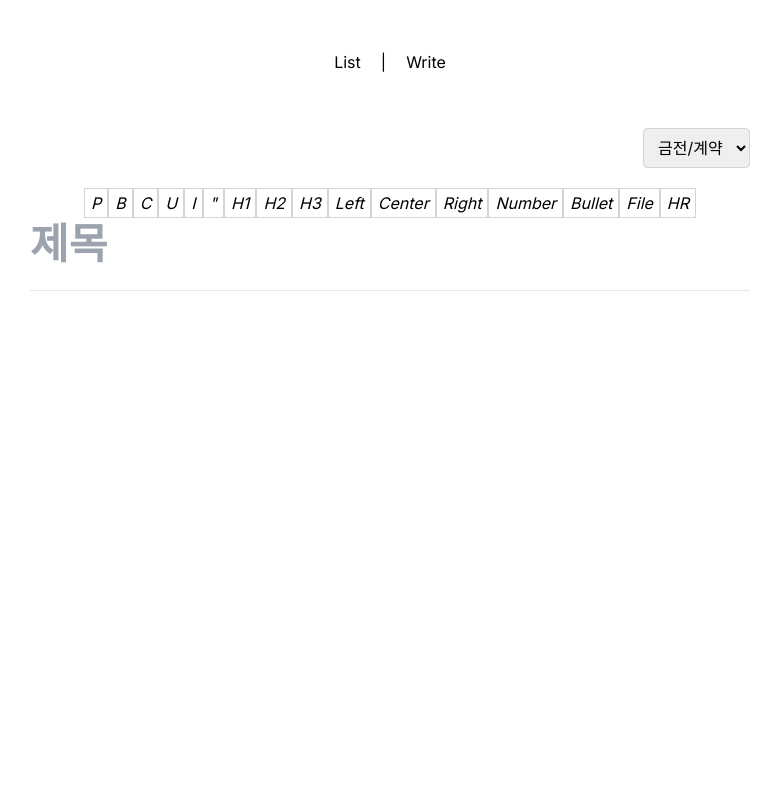
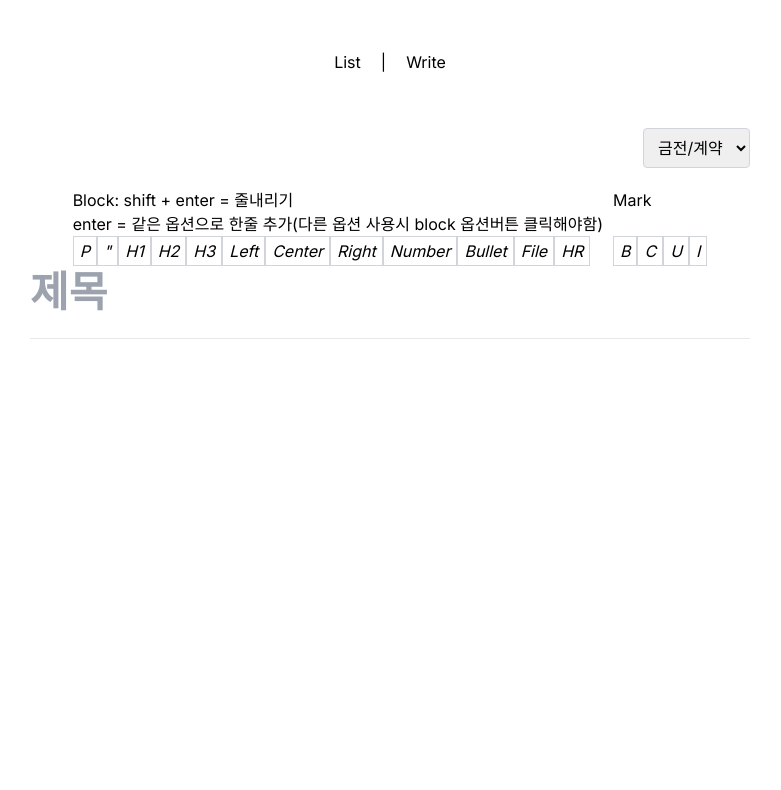
Before and after one commit to KingJaeYeon/mind-shape, a Next.js app: page /write in a window 1280 px wide. Shown: the top 790 px of the page, without its empty margins (250-1031 px from the left). Built offline with nearby package versions, Linux system fonts and the light colour scheme.

Commit message:
title category localstorage Add

```diff
--- a/src/components/editor/title.tsx
+++ b/src/components/editor/title.tsx
@@ -1,5 +1,5 @@
 "use client";
-import React from "react";
+import React, { useEffect } from "react";
 import { Transforms } from "slate";
 import { ReactEditor, useSlateStatic } from "slate-react";
 import { cn } from "@/utils/twmarge";
@@ -16,6 +16,7 @@ export const Title = () => {
         textareaRef.current.scrollHeight + `px`;
     }
     setTitle(e.target.value);
+    localStorage.setItem("title", e.target.value);
     console.log(title);
   };
   const handleKeyDown = (event: any) => {
@@ -29,6 +30,10 @@ export const Title = () => {
     }
   };
 
+  useEffect(() => {
+    const storedContent = localStorage.getItem("title");
+    setTitle(!!storedContent ? storedContent : "");
+  }, []);
   return (
     <div className={`w-full`}>
       <textarea
--- a/src/components/editor/toolbar.tsx
+++ b/src/components/editor/toolbar.tsx
@@ -32,7 +32,16 @@ export const Toolbar = ({ show }: { show: boolean }) => {
   if (!show) return null;
 
   return (
-    <div className={`flex flex-wrap`}>
+    <div className={`flex flex-wrap gap-[10px]`}>
+      <div className={"flex flex-col"}>
+        <div className={"flex flex-col"}>
+          <p>Block: shift + enter = 줄내리기 </p>
+          <p>
+            enter = 같은 옵션으로 한줄 추가(다른 옵션 사용시 block 옵션버튼
+            클릭해야함)
+          </p>
+        </div>
+        <div className={"flex"}>
           <Button
             title={`ctrl+b`}
             onclickHandler={() => {
@@ -41,39 +50,6 @@ export const Toolbar = ({ show }: { show: boolean }) => {
             className={`flex border border-gray-300 px-1.5 py-0.5 italic`}
           >
             P
-      </Button>
-      <Button
-        title={`ctrl+b`}
-        onclickHandler={() => {
-          MarkEditor.toggleMark(editor, MARK_BOLD);
-        }}
-        className={`flex border border-gray-300 px-1.5 py-0.5 italic`}
-      >
-        B
-      </Button>
-      <Button
-        onclickHandler={() => {
-          MarkEditor.toggleMark(editor, MARK_CODE);
-        }}
-        className={`flex border border-gray-300 px-1.5 py-0.5 italic`}
-      >
-        C
-      </Button>
-      <Button
-        onclickHandler={() => {
-          MarkEditor.toggleMark(editor, MARK_UNDERLINE);
-        }}
-        className={`flex border border-gray-300 px-1.5 py-0.5 italic`}
-      >
-        U
-      </Button>
-      <Button
-        onclickHandler={() => {
-          MarkEditor.toggleMark(editor, MARK_ITALIC);
-        }}
-        className={`flex border border-gray-300 px-1.5 py-0.5 italic`}
-      >
-        I
           </Button>
           <Button
             title={`ctrl+b`}
@@ -158,5 +134,45 @@ export const Toolbar = ({ show }: { show: boolean }) => {
             HR
           </Button>
         </div>
+      </div>
+      <div className={"flex flex-col justify-between"}>
+        <p>Mark</p>
+        <div className={"flex"}>
+          <Button
+            title={`ctrl+b`}
+            onclickHandler={() => {
+              MarkEditor.toggleMark(editor, MARK_BOLD);
+            }}
+            className={`flex border border-gray-300 px-1.5 py-0.5 italic`}
+          >
+            B
+          </Button>
+          <Button
+            onclickHandler={() => {
+              MarkEditor.toggleMark(editor, MARK_CODE);
+            }}
+            className={`flex border border-gray-300 px-1.5 py-0.5 italic`}
+          >
+            C
+          </Button>
+          <Button
+            onclickHandler={() => {
+              MarkEditor.toggleMark(editor, MARK_UNDERLINE);
+            }}
+            className={`flex border border-gray-300 px-1.5 py-0.5 italic`}
+          >
+            U
+          </Button>
+          <Button
+            onclickHandler={() => {
+              MarkEditor.toggleMark(editor, MARK_ITALIC);
+            }}
+            className={`flex border border-gray-300 px-1.5 py-0.5 italic`}
+          >
+            I
+          </Button>
+        </div>
+      </div>
+    </div>
   );
 };
--- a/src/components/testfoler/category.tsx
+++ b/src/components/testfoler/category.tsx
@@ -1,5 +1,5 @@
 "use client";
-import React from "react";
+import React, { useEffect } from "react";
 import { useEditorStore } from "@/store/editorStore";
 const categories = [
   "금전/계약",
@@ -15,11 +15,18 @@ const categories = [
 ];
 export default function Category() {
   const { category, setCategory } = useEditorStore((state) => state);
+  useEffect(() => {
+    const storedContent = localStorage.getItem("category");
+    setCategory(!!storedContent ? storedContent : "");
+  }, []);
   return (
     <div className={"mb-[20px] flex w-full max-w-[45rem] justify-end"}>
       <select
         value={category}
-        onChange={(e) => setCategory(e.target.value)}
+        onChange={(e) => {
+          setCategory(e.target.value);
+          localStorage.setItem("category", e.target.value);
+        }}
         id="cars"
         className={
           "h-[40px] w-auto rounded-[4px] border border-gray-300 px-[10px]"
```
Lines whose indentation alone changed are shown as unchanged.
